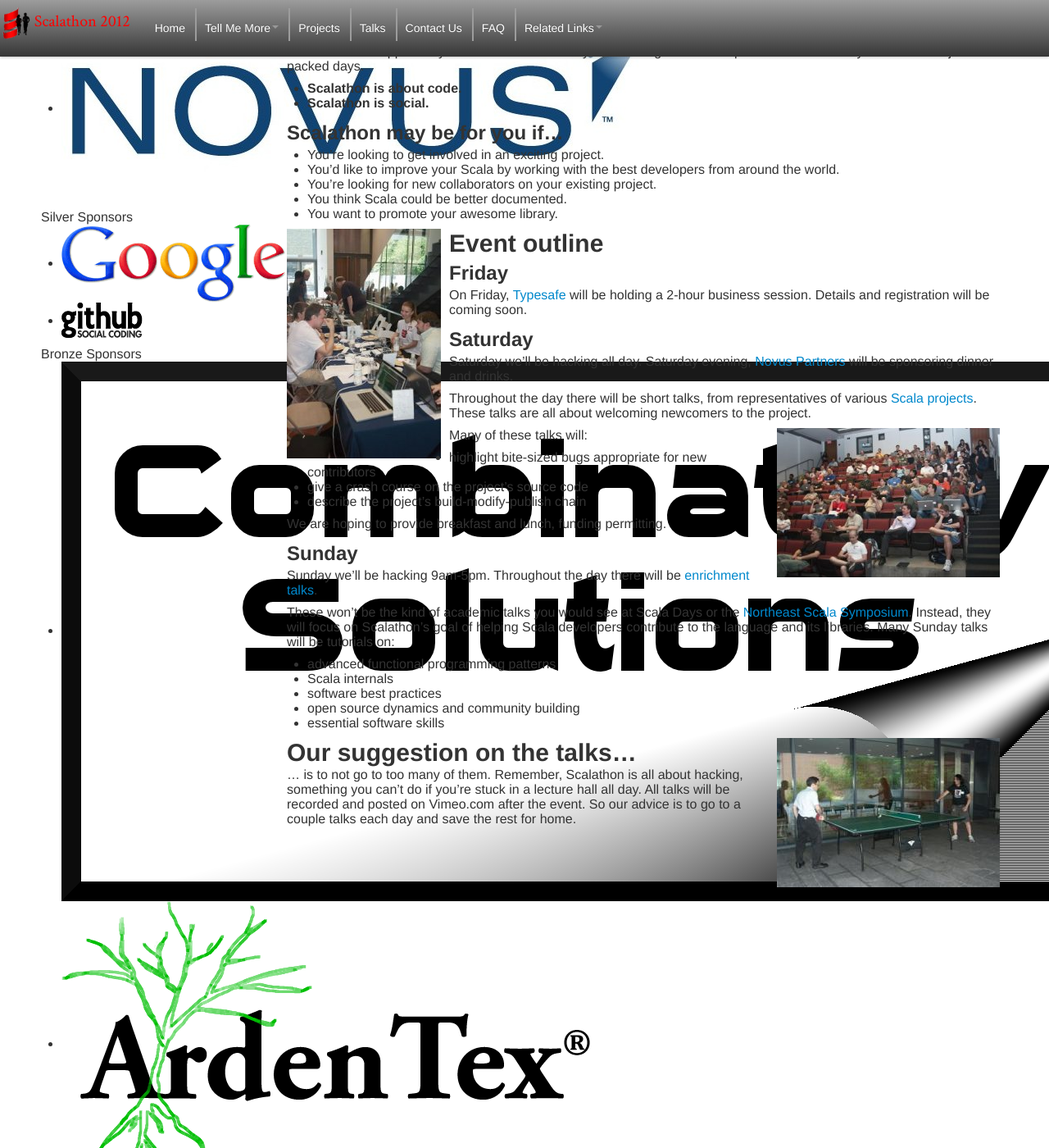
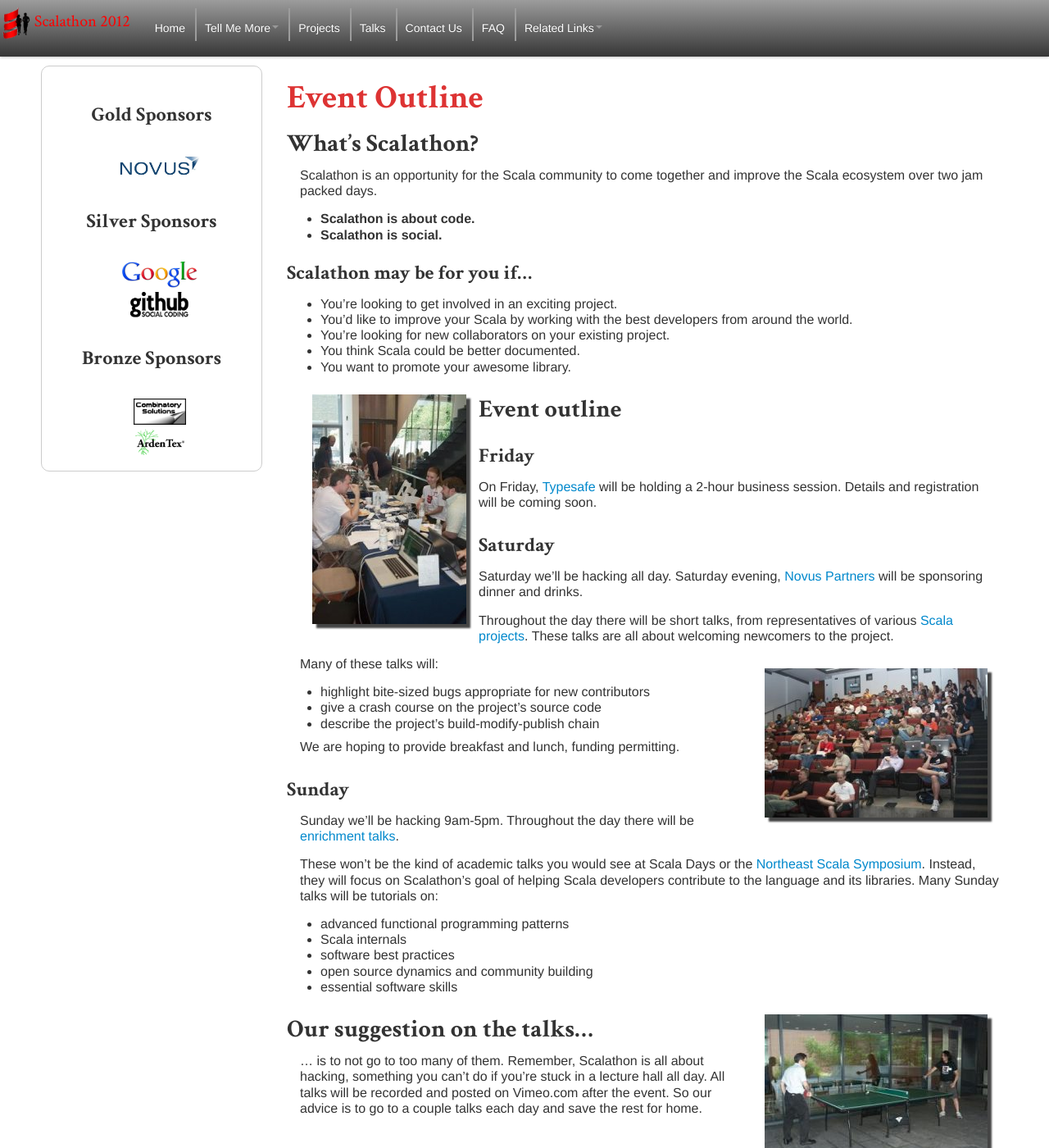
Before and after one commit to scala-phase/scalathon, a Jekyll site: the page built from 2012/outline.md, in a window 1280 px wide and 1400 px high. Shown: the whole window at 82% size. Built offline with Jekyll 4.4.1, drawn with Linux system fonts in a browser that asks for light colours; nearby versions of some CDN libraries.

Commit message:
Styling changes

```diff
--- a/css/style-2012.css
+++ b/css/style-2012.css
@@ -4,15 +4,19 @@
 body {
   height: 100% !important; }
 
-#non-navbar-content {
+#main-content {
   padding-top: 80px; }
-  #non-navbar-content #content-container img.photo {
+  #main-content .logo-in-content {
+    height: 100px;
+    float: right;
+    margin-right: 30px; }
+  #main-content #content-container img.photo {
     -webkit-box-shadow: 5px 5px 2px 0 #444444;
     -moz-box-shadow: 5px 5px 2px 0 #444444;
     box-shadow: 5px 5px 2px 0 #444444;
     margin: 15px;
     padding: 0 !important; }
-  #non-navbar-content #content-container #sponsors-sidebar {
+  #main-content #content-container #sponsors-sidebar {
     text-align: center;
     background: white !important;
     -webkit-border-radius: 10px;
@@ -25,57 +29,53 @@
     padding-top: 10px;
     padding-bottom: 10px;
     border: 1px solid #cccccc; }
-    #non-navbar-content #content-container #sponsors-sidebar .sponsor-block {
+    #main-content #content-container #sponsors-sidebar .sponsor-block {
       margin-top: 10px; }
-      #non-navbar-content #content-container #sponsors-sidebar .sponsor-block .heading {
+      #main-content #content-container #sponsors-sidebar .sponsor-block .heading {
         font-family: "Crimson Text", "Times New Roman", serif;
         font-size: 150%;
         font-color: #dd3333;
         font-weight: bold;
         margin-bottom: 40px;
         margin-top: 40px; }
-      #non-navbar-content #content-container #sponsors-sidebar .sponsor-block ul {
+      #main-content #content-container #sponsors-sidebar .sponsor-block ul {
         list-style-type: none; }
-        #non-navbar-content #content-container #sponsors-sidebar .sponsor-block ul li {
+        #main-content #content-container #sponsors-sidebar .sponsor-block ul li {
           padding: 0;
           margin-left: -5px;
           margin-right: 0;
           margin-top: 5px;
           margin-bottom: 0px; }
-    #non-navbar-content #content-container #sponsors-sidebar #gold-sponsors img.sponsor-icon, #non-navbar-content #content-container #sponsors-sidebar #silver-sponsors img.sponsor-icon, #non-navbar-content #content-container #sponsors-sidebar #bronze-sponsors img.sponsor-icon {
+    #main-content #content-container #sponsors-sidebar #gold-sponsors img.sponsor-icon, #main-content #content-container #sponsors-sidebar #silver-sponsors img.sponsor-icon, #main-content #content-container #sponsors-sidebar #bronze-sponsors img.sponsor-icon {
       height: 32px !important; }
-  #non-navbar-content #content-container #page-title {
+  #main-content #content-container #page-title {
     color: #dd3333;
     font-size: 250%;
     font-family: "Crimson Text", "Times New Roman", serif;
     font-weight: bold;
     margin-top: 30px !important;
     margin-bottom: 20px !important; }
-  #non-navbar-content #content-container .logo-in-content {
-    height: 100px;
-    float: right;
-    margin-right: 30px; }
-  #non-navbar-content #content-container li {
+  #main-content #content-container li {
     line-height: 1.2em !important; }
-  #non-navbar-content #content-container p {
+  #main-content #content-container p {
     margin-bottom: 15px !important;
     line-height: 1.2em !important;
     margin-left: 1em !important; }
-  #non-navbar-content #content-container ul li {
+  #main-content #content-container ul li {
     margin-left: 1em; }
-  #non-navbar-content #content-container h1 {
+  #main-content #content-container h1 {
     font-family: "Crimson Text", "Times New Roman", serif !important;
     padding: 10px 0px 10px 0px !important; }
-  #non-navbar-content #content-container h2 {
+  #main-content #content-container h2 {
     font-family: "Crimson Text", "Times New Roman", serif !important;
     padding: 10px 0px 10px 0px !important; }
-  #non-navbar-content #content-container h3 {
+  #main-content #content-container h3 {
     font-family: "Crimson Text", "Times New Roman", serif !important;
     padding: 10px 0px 10px 0px !important; }
-  #non-navbar-content #content-container h4 {
+  #main-content #content-container h4 {
     font-family: "Crimson Text", "Times New Roman", serif !important;
     padding: 10px 0px 10px 0px !important; }
-  #non-navbar-content #content-container div#twitter-widget {
+  #main-content #content-container div#twitter-widget {
     margin-left: 20px;
     margin-right: 20px;
     margin-top: 0px;
```
